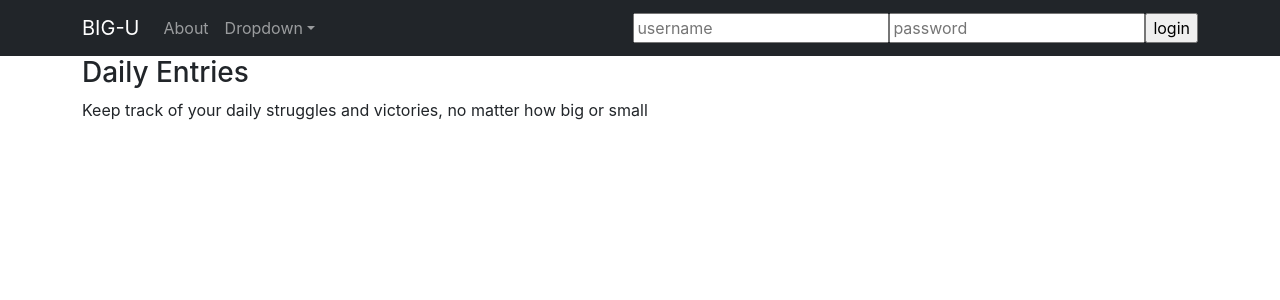
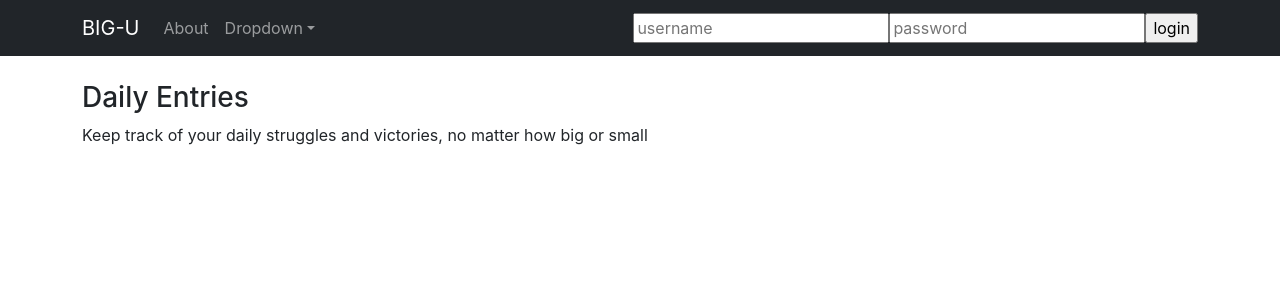
Before and after one commit to dcoppage86/big-u-frontend, a React (Create React App) app: page /user-entries in a window 1280 px wide. Shown: the top 300 px of the page. Built offline with nearby package versions, Linux system fonts and the light colour scheme; no server answers.

Commit message:
added padding

```diff
--- a/src/containers/CardContainer.js
+++ b/src/containers/CardContainer.js
@@ -1,18 +1,22 @@
 import React from 'react'
 import UserEntries from '../components/UserEntries'
 import { Container } from 'react-bootstrap';
+import styled from 'styled-components';
 
+const StyledContainer = styled(Container)`
+    padding-top: 25px
+`
 
 const CardContainer = (props) => {
     return (
-        <Container>
+        <StyledContainer>
             <div className="Card-Container">
             <h3>Daily Entries</h3>
             <p>Keep track of your daily struggles and victories, no matter how big or small</p>
             <br></br>
             <UserEntries/>
             </div>
-        </Container>
+        </StyledContainer>
     )}
 
 
```
